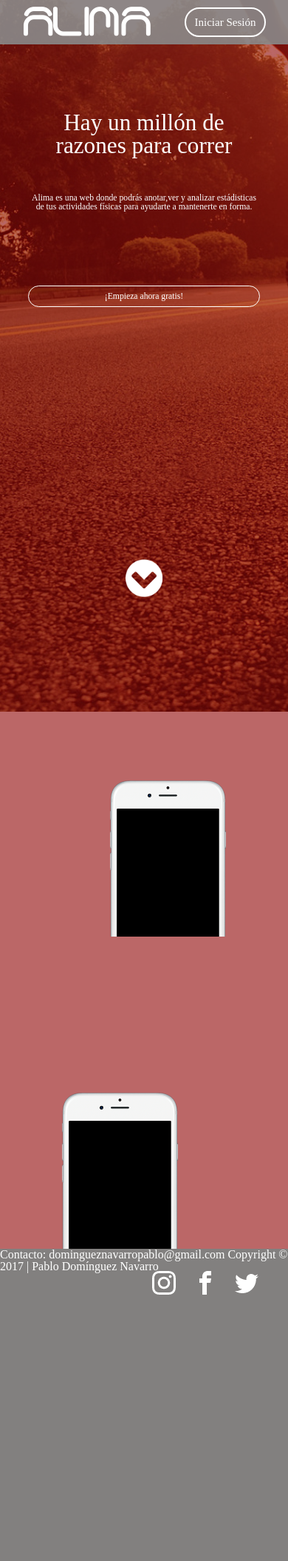
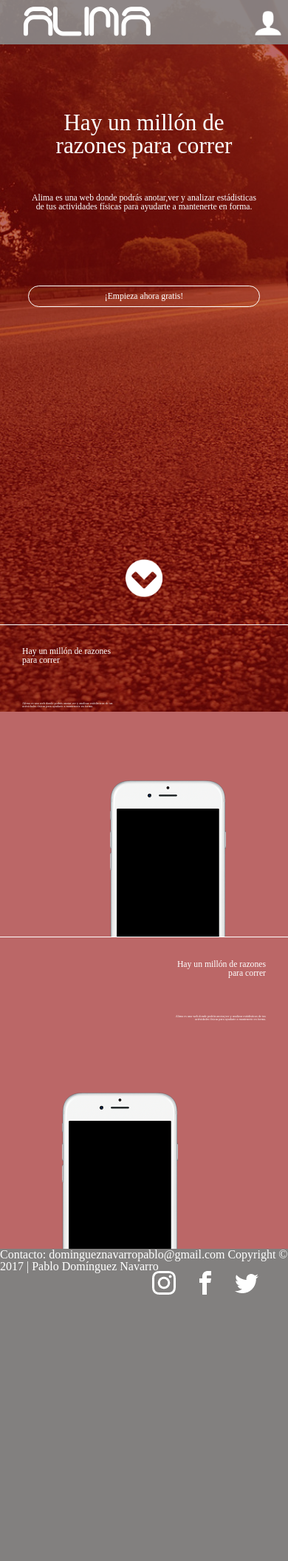
Before and after one commit to PDN-04/ProyectoIntegrador, a PHP site: page / in a window 390 px wide. Shown: the whole page at 74% size. Run offline with PHP 8.4, Linux system fonts and the light colour scheme.

Commit message:
Adaptación del layout para dispositivos móviles V2

```diff
--- a/css/styles.css
+++ b/css/styles.css
@@ -34,6 +34,7 @@ body
 .fondo1 img
 {
     position: absolute;
+    z-index: -99;
     top: 0;
 
     width: 100%;
@@ -55,6 +56,7 @@ body
 .fondo2 img
 {
     position: absolute;
+    z-index: -99;
     top: 100vh;
 
     width: 100%;
@@ -106,7 +108,9 @@ header a
     position: absolute;
     top: 10px;
 
-    width: 106px;
+    width: 10vw;
+    min-width: 50px;
+    max-width: 10%;
     height: 36px;
 
     text-align: center;
@@ -115,17 +119,20 @@ header a
     border: 2px solid white;
     border-radius: 25px;
 }
-
-header a:nth-of-type(1)
+header a img
 {
-    right: 160px;
+    display: none;
+}
+.registrarse
+{
+    right: 13vw;
 
     color: #8d0202;
     background-color: #fff;
 }
-header a:nth-of-type(2)
+.login
 {
-    right: 30px;
+    right: 2vw;
 
     color: #fff;
 }
@@ -154,7 +161,7 @@ section
 }
 .pag1 .contenido span
 {
-    font-size: 1.5vw;
+    font-size: 1.1vw;
 
     display: block;
 
@@ -165,14 +172,14 @@ section
 }
 .pag1 .contenido a
 {
-    font-size: 1.5vw;
-    line-height: 4vw;
+    font-size: 1.1vw;
+    line-height: 3vw;
 
     display: block;
 
     min-width: 10vh;
-    max-width: 30%;
-    height: 4vw;
+    max-width: 20%;
+    height: 3vw;
     margin-top: 50px;
     margin-left: 30px;
 
@@ -180,8 +187,8 @@ section
     text-decoration: none;
 
     color: #fff;
-    border: .3vw solid white;
-    border-radius: 50px;
+    border: .2vw solid white;
+    border-radius: 50vw;
 }
 .pag1 .contenido a img
 {
@@ -198,6 +205,60 @@ section
 .pag2 .contenido .parte2
 {
     height: 50vh;
+}
+
+.pag2 .contenido .parte1 .texto
+{
+    width: 40%;
+    height: 100%;
+}
+
+.pag2 .contenido .parte2 .texto
+{
+    width: 40%;
+    height: 100%;
+    margin-left: 60%;
+
+    text-align: right;
+}
+
+.pag2 .contenido .parte1 .texto h1
+{
+    font-size: 3vw;
+
+    display: block;
+
+    padding-top: 8vw;
+    padding-left: 30px;
+}
+.pag2 .contenido .parte2 .texto h1
+{
+    font-size: 3vw;
+
+    display: block;
+
+    padding-top: 8vw;
+    padding-right: 30px;
+}
+.pag2 .contenido .parte1 .texto span
+{
+    font-size: 1.1vw;
+
+    display: block;
+
+    padding-top: 50px;
+    padding-left: 30px;
+}
+.pag2 .contenido .parte2 .texto span
+{
+    font-size: 1.1vw;
+
+    display: block;
+    /*min-width: 10vh;
+    max-width: 50%;*/
+
+    padding-top: 50px;
+    padding-right: 30px;
 }
 .pag2 .contenido .parte1 img
 {
@@ -228,8 +289,8 @@ section
 }
 .down img
 {
-    width: 10vw;
-    max-width: 75px;
+    width: 9vw;
+    max-width: 50px;
 
     cursor: pointer;
 }
@@ -266,8 +327,38 @@ footer .network img
     color: #8d0202;
     background-color: #fff;
 }
+@media screen and (min-width: 3000px)
+{
+    header a
+    {
+        max-width: 250px;
+    }
+    .registrarse
+    {
+        right: 11vw;
+    }
+}
+@media screen and (min-width: 2000px)
+{
+    .pag2 .contenido .parte1 img
+    {
+        right: 5vh;
+    }
+    .pag2 .contenido .parte2 img
+    {
+        left: 5vh;
+    }
+}
 @media screen and (max-width: 1000px)
 {
+    header a
+    {
+        min-width: 100px;
+    }
+    .registrarse
+    {
+        right: 16vw;
+    }
     .pag2 .contenido .parte1 img
     {
         right: 10vh;
@@ -279,6 +370,31 @@ footer .network img
 }
 @media screen and (max-width: 800px)
 {
+    header a
+    {
+        width: auto;
+        min-width: auto;
+        max-width: auto;
+        height: auto;
+
+        border: none;
+        border-radius: initial;
+    }
+    header a span
+    {
+        display: none;
+    }
+
+    header a img
+    {
+        line-height: 60px;
+
+        display: block;
+
+        width: 40px;
+        height: 40px;
+    }
+
     .fondo1 img
     {
         opacity: 0;
@@ -298,6 +414,7 @@ footer .network img
     .pag1 .contenido
     {
         text-align: center;
+        border-bottom: 1px solid #fff;
     }
     .pag1 .contenido h1
     {
@@ -331,6 +448,10 @@ footer .network img
         margin: 0 auto;
         margin-top: 50px;
     }
+    .pag2 .contenido .parte1
+{
+    border-bottom: 1px solid #fff;
+}
     .registrarse
     {
         display: none;
@@ -339,4 +460,8 @@ footer .network img
     {
         min-width: 50px;
     }
+    .login:hover
+    {
+        background: none;
+    }
 }
--- a/index.html
+++ b/index.html
@@ -1,21 +1,23 @@
 <!DOCTYPE html>
 <html lang="en">
+
 <head>
-		<meta charset="UTF-8"/>
+    <meta charset="UTF-8" />
     <meta name="viewport" content="width=device-width, user-scalable=no, initial-scale=1.0, maximum-scale=1.0, minimum-scale=1.0">
     <script src="http://code.jquery.com/jquery-latest.js"></script>
     <script src="js/main.js"></script>
-		<link rel="icon" type="image/png" href="media/images/favicon.png"/>
-		<link rel="stylesheet" href="css/reset.css"/>
-		<link rel="stylesheet" href="css/fonts.css"/>
-		<link rel="stylesheet" href="css/styles.css"/>
+    <link rel="icon" type="image/png" href="media/images/favicon.png" />
+    <link rel="stylesheet" href="css/reset.css" />
+    <link rel="stylesheet" href="css/fonts.css" />
+    <link rel="stylesheet" href="css/styles.css" />
     <title></title>
 </head>
+
 <body>
     <header>
         <h1>ALIMA</h1>
         <a href="#" class="registrarse">Registrarse</a>
-			<a href="#" class="login">Iniciar Sesión</a>
+        <a href="#" class="login"><span>Iniciar Sesión</span><img src="media/images/login-responsive.png" alt=""></a>
     </header>
     <main>
         <div class="fondo">
@@ -46,9 +48,17 @@
             </div>
             <div class="contenido">
                 <div class="parte1">
+                    <div class="texto">
+                    	<h1>Hay un millón de razones para correr</h1>
+                    <span>Alima es una web donde podrás anotar,ver y analizar estádisticas de tus actividades físicas para ayudarte a mantenerte en forma.</span>
+                    </div>
                     <img src="media/images/mobile.png" alt="">
                 </div>
                 <div class="parte2">
+                    <div class="texto">
+                    	<h1>Hay un millón de razones para correr</h1>
+                    <span>Alima es una web donde podrás anotar,ver y analizar estádisticas de tus actividades físicas para ayudarte a mantenerte en forma.</span>
+                    </div>
                     <img src="media/images/mobile.png" alt="">
                 </div>
             </div>
@@ -64,4 +74,5 @@
         <span>Copyright © 2017 | Pablo Domínguez Navarro</span>
     </footer>
 </body>
+
 </html>
```
Also changed, not shown: media/images/login-responsive.png (added). Lines whose indentation alone changed are shown as unchanged.
